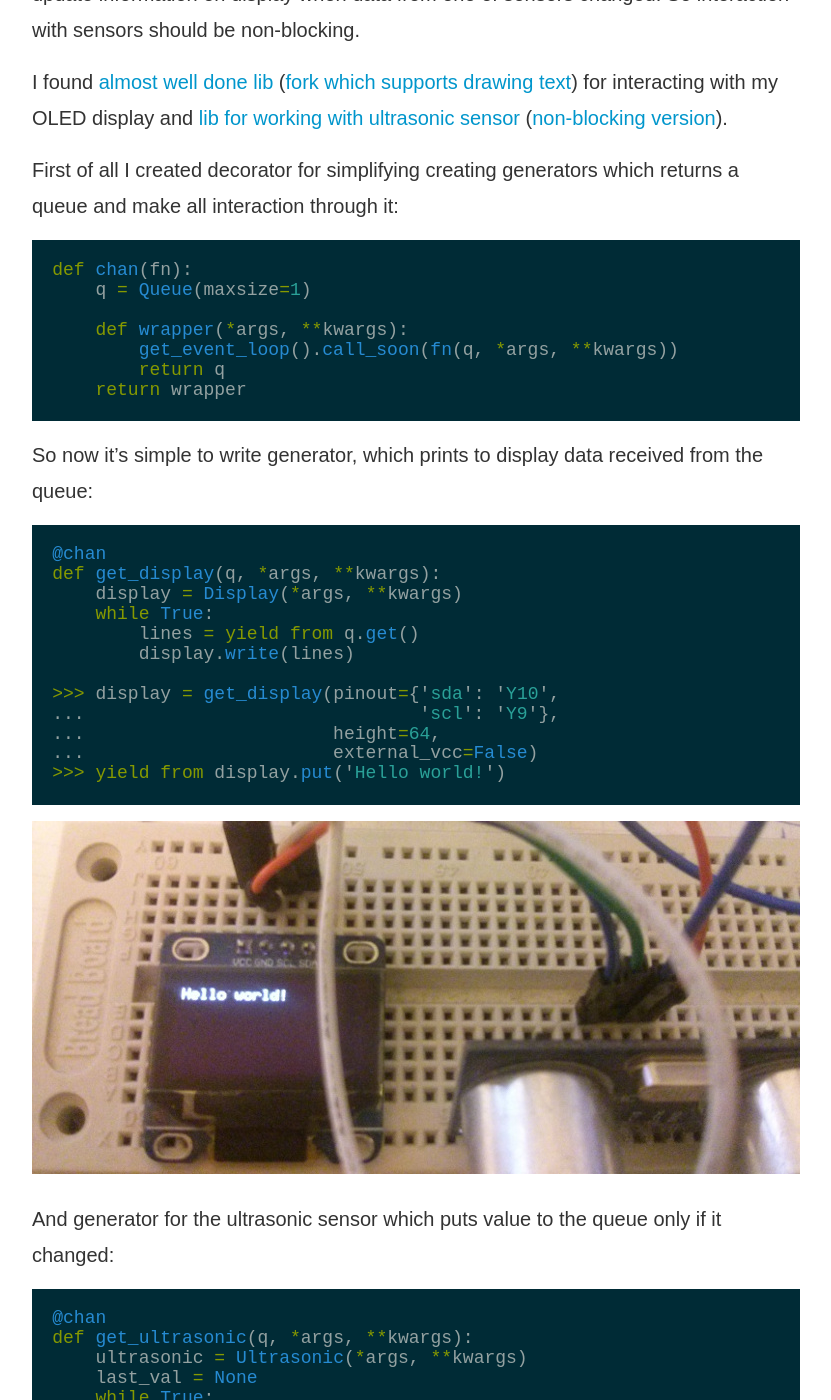
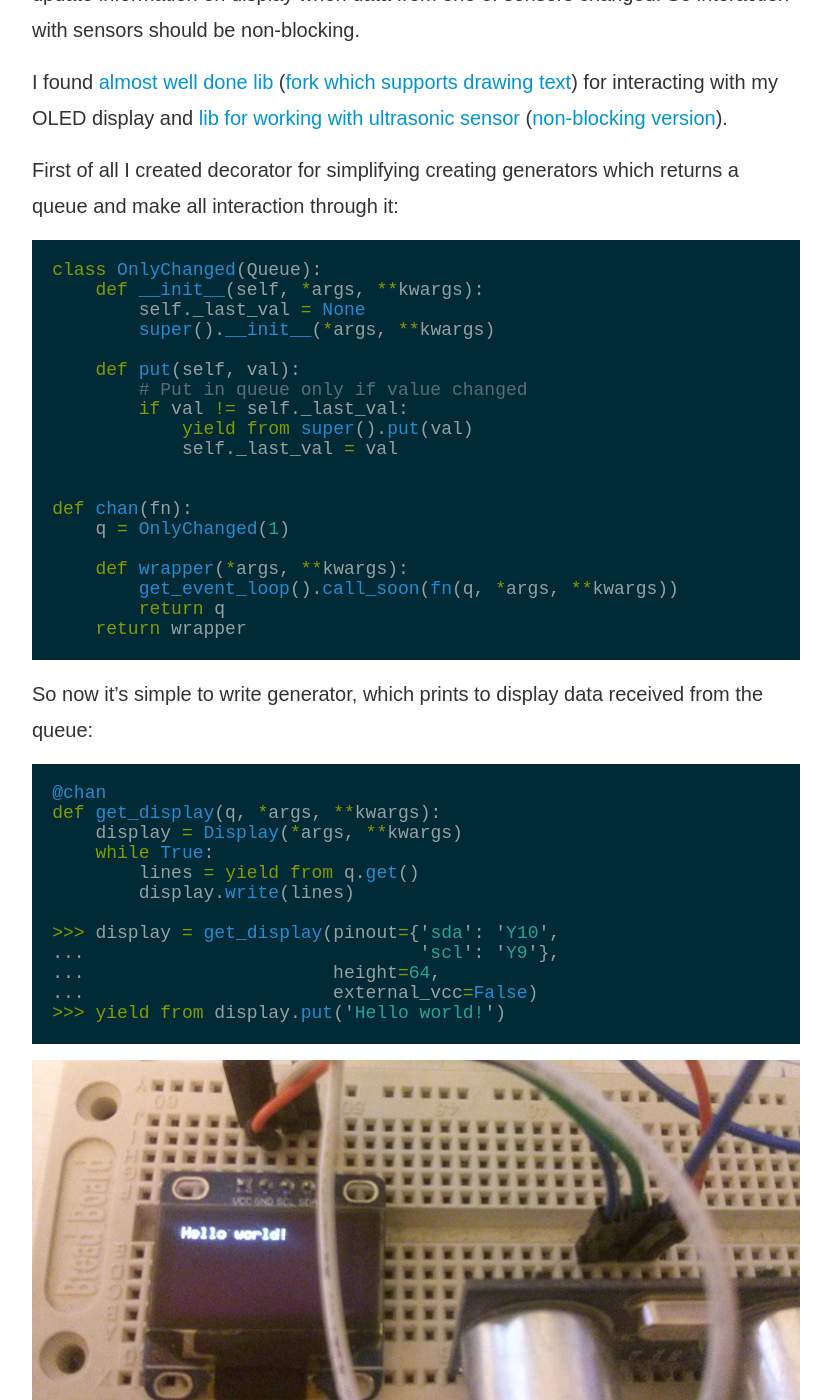
Before and after one commit to nvbn/nvbn.github.io, a Jekyll site: the page built from _posts/2014-12-21-pyboard-uasyncio-csp.md, in a window 1280 px wide and 1400 px high, scrolled down 773 px. Shown: the whole window, without its empty margins (224-1055 px from the left). Built offline with Jekyll 4.4.1, drawn with Linux system fonts in a browser that asks for light colours; Markdown is read by kramdown in place of the engine named in the settings; comment, search, counter and statistics services are not loaded; some of the changed text lies outside the part shown.

Commit message:
Simplify code

````diff
--- a/_posts/2014-12-21-pyboard-uasyncio-csp.md
+++ b/_posts/2014-12-21-pyboard-uasyncio-csp.md
@@ -23,8 +23,20 @@ First of all I created decorator for simplifying creating generators which retur
 make all interaction through it:
 
 ```python
+class OnlyChanged(Queue):
+    def __init__(self, *args, **kwargs):
+        self._last_val = None
+        super().__init__(*args, **kwargs)
+
+    def put(self, val):
+        # Put in queue only if value changed
+        if val != self._last_val:
+            yield from super().put(val)
+            self._last_val = val
+
+
 def chan(fn):
-    q = Queue(maxsize=1)
+    q = OnlyChanged(1)
 
     def wrapper(*args, **kwargs):
         get_event_loop().call_soon(fn(q, *args, **kwargs))
@@ -51,18 +63,15 @@ def get_display(q, *args, **kwargs):
 
 ![oled display](/assets/pyboard_csp_display.jpg)
 
-And generator for the ultrasonic sensor which puts value to the queue only if it changed:
+And generator for the ultrasonic sensor which puts value to the queue:
 
 ```python
 @chan
 def get_ultrasonic(q, *args, **kwargs):
     ultrasonic = Ultrasonic(*args, **kwargs)
-    last_val = None
     while True:
         val = yield from ultrasonic.distance_in_cm()
-        if val != last_val:
-            yield from q.put(val)
-            last_val = val
+        yield from q.put(val)
 
 >>> ultrasonic = get_ultrasonic('X1', 'X2')
 >>> yield from ultrasonic.get()
````
Also changed, not shown: other parts of _posts/2014-12-21-pyboard-uasyncio-csp.md (+1 -4 lines).
